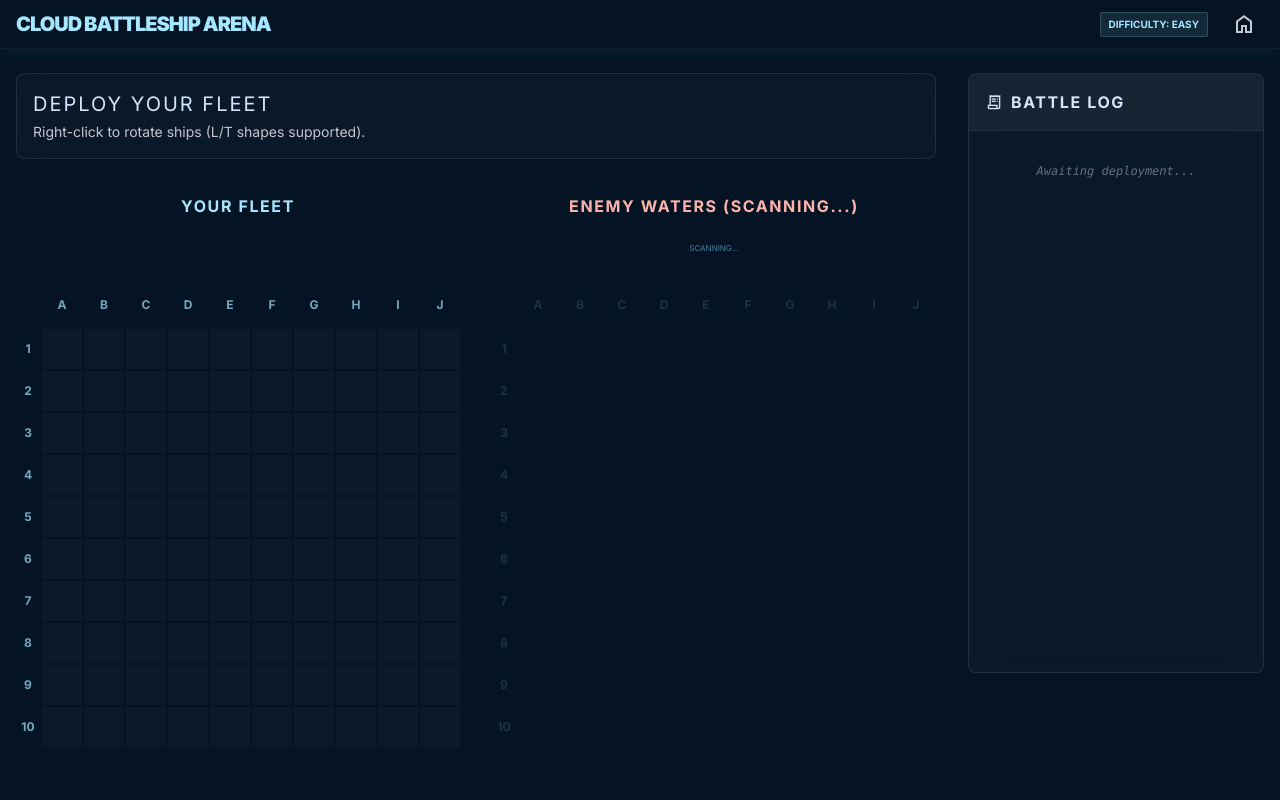
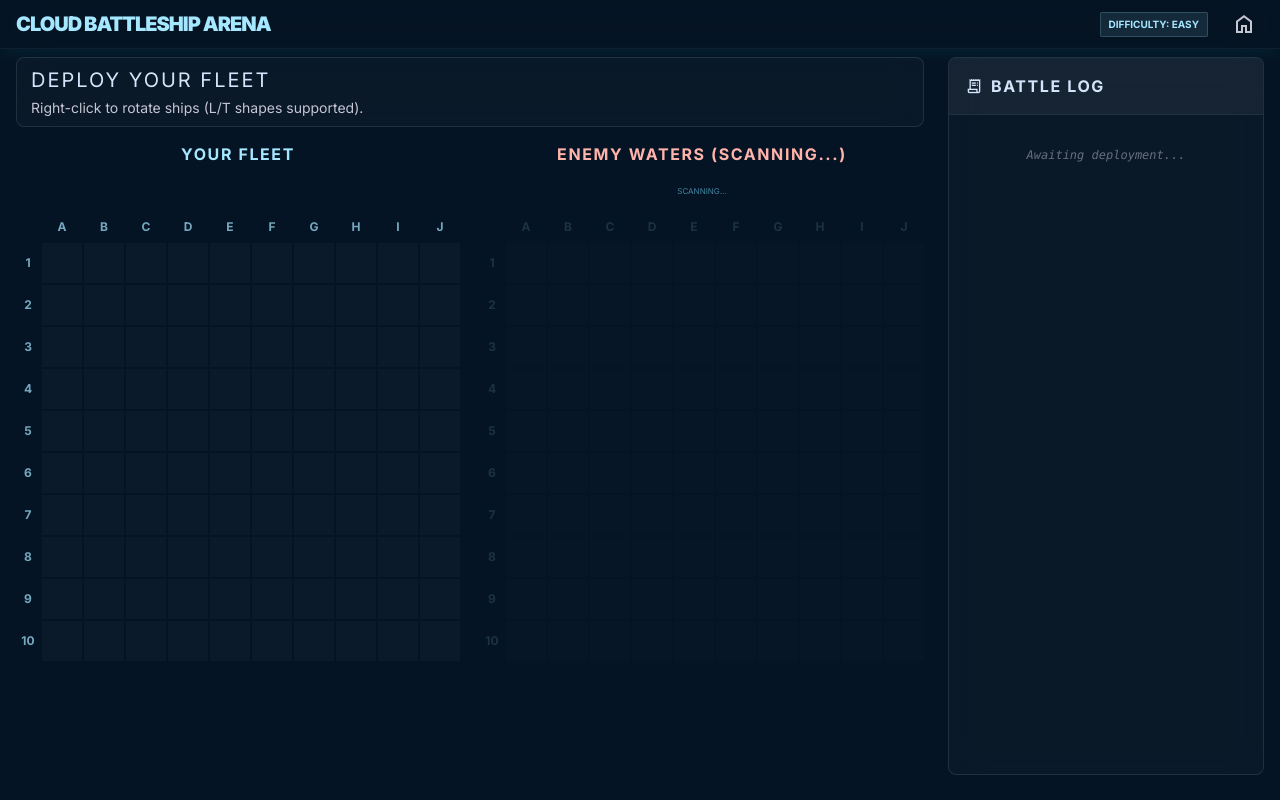
Before and after one commit to HaoAboutMe/AWS_Cloud_Battleship_Arena, a React (Vite) app in the folder FrontEnd/: page /game in a window 1280 px wide. Built offline with nearby package versions, Linux system fonts and the light colour scheme.

Commit message:
feat(game): overhaul fleet placement and combat effects

```diff
--- a/FrontEnd/src/pages/Game.jsx
+++ b/FrontEnd/src/pages/Game.jsx
@@ -11,6 +11,7 @@ import "./GameEffects.css";
 const BOARD_SIZE = 10;
 const CELL_SIZE = 40;
 const CELL_GAP = 2;
+const COORD_HEADER_HEIGHT = 24;
 const SHIP_CELL_PADDING = 0;
 const SHIP_IMAGE_SCALE = 1.22;
 const L_SHIP_IMAGE_SCALE = 1.15;
@@ -202,6 +203,37 @@ function Game() {
         };
     };
 
+    const getPlacedShipSelectionAt = (row, col, board = playerBoard) => {
+        const directSelection = getPlacedShipSelection(board[row][col], board);
+        if (directSelection) return directSelection;
+
+        for (const boardRow of board) {
+            for (const cell of boardRow) {
+                if (!cell.shipRoot || !cell.shipBounds) continue;
+
+                const insideBounds = row >= cell.row
+                    && row < cell.row + cell.shipBounds.rows
+                    && col >= cell.col
+                    && col < cell.col + cell.shipBounds.cols;
+
+                if (insideBounds) {
+                    const shipDef = getShipDefById(cell.shipTypeId);
+                    if (!shipDef) return null;
+
+                    return {
+                        shipId: cell.shipId,
+                        shipDef,
+                        rotation: cell.shipRotation,
+                        row: cell.row,
+                        col: cell.col,
+                    };
+                }
+            }
+        }
+
+        return null;
+    };
+
     const selectPlacedShip = (cell, board = playerBoard) => {
         const placedShip = getPlacedShipSelection(cell, board);
         if (!placedShip) return;
@@ -247,15 +279,34 @@ function Game() {
             const newBoard = cloneBoard(prevBoard);
             clearShipFromBoard(newBoard, shipToRotate.shipId);
 
-            if (!placeShip(newBoard, shipToRotate.row, shipToRotate.col, shipToRotate.shipDef, nextRotation)) {
+            const candidateRoots = [
+                [shipToRotate.row, shipToRotate.col],
+                [shipToRotate.row - 1, shipToRotate.col],
+                [shipToRotate.row, shipToRotate.col - 1],
+                [shipToRotate.row + 1, shipToRotate.col],
+                [shipToRotate.row, shipToRotate.col + 1],
+                [shipToRotate.row - 1, shipToRotate.col - 1],
+                [shipToRotate.row - 1, shipToRotate.col + 1],
+                [shipToRotate.row + 1, shipToRotate.col - 1],
+                [shipToRotate.row + 1, shipToRotate.col + 1],
+            ];
+            const nextRoot = candidateRoots.find(([row, col]) =>
+                canPlaceShip(newBoard, row, col, shipToRotate.shipDef, nextRotation)
+            );
+
+            if (!nextRoot) {
                 return prevBoard;
             }
 
-            const newShipId = newBoard[shipToRotate.row][shipToRotate.col].shipId;
+            const [nextRow, nextCol] = nextRoot;
+            placeShip(newBoard, nextRow, nextCol, shipToRotate.shipDef, nextRotation);
+            const newShipId = newBoard[nextRow][nextCol].shipId;
             setSelectedShip({
                 ...shipToRotate,
                 shipId: newShipId,
                 rotation: nextRotation,
+                row: nextRow,
+                col: nextCol,
             });
             setRotation(nextRotation);
             return newBoard;
@@ -284,18 +335,6 @@ function Game() {
             setRotation(currentShip.rotations[0]);
         }
     }, [currentShipIndex]);
-
-    // Right click rotation
-    useEffect(() => {
-        const handleContextMenu = (e) => {
-            e.preventDefault();
-            if (gameState === 'PLACEMENT') {
-                rotateShip();
-            }
-        };
-        document.addEventListener("contextmenu", handleContextMenu);
-        return () => document.removeEventListener("contextmenu", handleContextMenu);
-    }, [gameState, rotateShip]);
 
     // Timer Tick
     useEffect(() => {
@@ -408,14 +447,18 @@ function Game() {
         if (gameState !== 'PLAYER_TURN') return;
 
         // We only check this to prevent obvious double clicks on already hit cells
-        if (enemyBoard[r][c].isHit) return;
+        if (enemyBoard[r][c].isHit && !enemyBoard[r][c].autoMarked) return;
 
         clearInterval(timerRef.current);
 
         setEnemyBoard(prevBoard => {
-            if (prevBoard[r][c].isHit) return prevBoard; // prevent fast double click issues
+            if (prevBoard[r][c].isHit && !prevBoard[r][c].autoMarked) return prevBoard;
 
             const newEnemyBoard = [...prevBoard.map(row => [...row.map(c => ({...c}))])];
+            if (newEnemyBoard[r][c].autoMarked) {
+                newEnemyBoard[r][c].isHit = false;
+                newEnemyBoard[r][c].autoMarked = false;
+            }
             const shotResult = fireAt(newEnemyBoard, r, c);
 
             const colLetter = String.fromCharCode(65 + c);
@@ -428,7 +471,7 @@ function Game() {
                 triggerBoardShake("enemy");
                 setStats(prev => ({ ...prev, hits: prev.hits + 1 }));
                 if (shotResult.isSunk) {
-                    const sunkCells = markWaterAroundSunkShip(newEnemyBoard, shotResult.shipId);
+                    const sunkCells = markWaterAroundSunkShip(newEnemyBoard, shotResult.shipId, false);
                     setStats(prev => ({ ...prev, shipsDestroyed: prev.shipsDestroyed + 1 }));
                     setEnemyShipsSunk(prev => [...prev, shotResult.shipTypeId]);
                     setEnemySunkShipIds(prev => prev.includes(shotResult.shipId)
@@ -466,8 +509,7 @@ function Game() {
         if (gameState !== 'READY') return;
         if (event.button !== 0) return;
 
-        const clickedCell = playerBoard[r][c];
-        const placedShip = getPlacedShipSelection(clickedCell);
+        const placedShip = getPlacedShipSelectionAt(r, c);
         if (!placedShip) return;
 
         event.preventDefault();
@@ -550,10 +592,16 @@ function Game() {
 
     const handlePlayerCellContextMenu = (event, r, c) => {
         event.preventDefault();
+        event.stopPropagation();
+
+        if (gameState === 'PLACEMENT') {
+            rotateShip();
+            return;
+        }
+
         if (gameState !== 'READY') return;
 
-        const clickedCell = playerBoard[r][c];
-        const placedShip = getPlacedShipSelection(clickedCell);
+        const placedShip = getPlacedShipSelectionAt(r, c);
         if (!placedShip) return;
 
         setDraggedShip(null);
@@ -780,12 +828,12 @@ function Game() {
         return (
             <div className="flex flex-col select-none">
                 <div className="flex mb-1" style={{ gap: `${CELL_GAP}px` }}>
-                    <div className="w-6 h-6"></div>
+                    <div style={{ width: "24px", height: `${COORD_HEADER_HEIGHT}px` }} />
                     {letters.map((l) => (
                         <div
                             key={l}
                             className="flex items-center justify-center text-secondary/70 font-bold text-xs"
-                            style={{ width: `${CELL_SIZE}px`, height: `${CELL_SIZE}px` }}
+                            style={{ width: `${CELL_SIZE}px`, height: `${COORD_HEADER_HEIGHT}px` }}
                         >
                             {l}
                         </div>
@@ -827,7 +875,7 @@ function Game() {
                                     const isCellHit = cell.isHit;
                                     const isCellMiss = isCellHit && !cell.hasShip;
                                     const isCellShipHit = isCellHit && cell.hasShip;
-                                    const isSunkShipCell = sunkShipIds.includes(cell.shipId);
+                                    const isSunkShipCell = cell.hasShip && sunkShipIds.includes(cell.shipId);
                                     const isRevealedEnemyShipCell = isEnemy && isSunkShipCell;
                                     const sunkCellIndex = sunkEffect?.boardSide === boardSide
                                         ? sunkEffect.cells.findIndex(pos => pos.row === r && pos.col === c)
@@ -928,12 +976,12 @@ function Game() {
                 </div>
             </header>
 
-            <main className="flex-1 w-full max-w-[1440px] mx-auto px-gutter py-6 flex flex-col lg:flex-row gap-8">
+            <main className="game-main flex-1 w-full max-w-[1440px] mx-auto px-gutter flex flex-col lg:flex-row">
 
                 {/* Boards Section */}
-                <div className="flex-1 flex flex-col gap-8">
+                <div className="game-board-column flex-1 flex flex-col">
                     {/* Status Header */}
-                    <div className="glass-card p-4 rounded-xl border border-white/10 flex justify-between items-center">
+                    <div className="game-status glass-card rounded-xl border border-white/10 flex justify-between items-center">
                         <div>
                             <h2 className="font-display-lg text-xl uppercase tracking-widest text-on-surface">
                                 {gameState === 'PLACEMENT' || gameState === 'READY' ? "Deploy Your Fleet" : "Sector Command"}
@@ -951,7 +999,7 @@ function Game() {
                         {gameState === 'READY' && (
                             <button
                                 onClick={beginBattle}
-                                className="bg-secondary text-on-secondary-fixed font-bold px-8 py-3 rounded-sm hover:bg-secondary-container transition-all active:scale-95 tracking-widest"
+                                className="bg-secondary text-on-secondary-fixed font-bold px-8 py-2 rounded-sm hover:bg-secondary-container transition-all active:scale-95 tracking-widest"
                             >
                                 READY
                             </button>
@@ -966,7 +1014,7 @@ function Game() {
                         )}
                     </div>
 
-                    <div className="flex flex-col lg:flex-row gap-8 justify-center items-center lg:items-start">
+                    <div className="game-boards flex flex-col lg:flex-row justify-center items-center lg:items-start">
                         {/* Player Board */}
                         <div className="battle-board-section flex flex-col items-center">
                             <div className="board-heading">
@@ -1032,7 +1080,7 @@ function Game() {
                 </div>
 
                 {/* Battle Log Section */}
-                <div className="w-full lg:w-[350px] flex flex-col gap-4">
+                <div className="game-log-column w-full lg:w-[350px] flex flex-col gap-4">
                     <div className="glass-card flex-1 flex flex-col rounded-xl overflow-hidden border border-white/10 min-h-[300px] lg:max-h-[600px]">
                         <div className="p-4 border-b border-white/5 bg-white/5">
                             <h3 className="font-bold text-on-surface uppercase tracking-widest flex items-center gap-2">
--- a/FrontEnd/src/pages/GameEffects.css
+++ b/FrontEnd/src/pages/GameEffects.css
@@ -634,6 +634,34 @@
     height: 42px;
 }
 
+.game-main {
+    gap: 24px;
+    padding-top: 14px;
+    padding-bottom: 10px;
+}
+
+.game-board-column {
+    gap: 18px;
+}
+
+.game-status {
+    min-height: 78px;
+    padding: 12px 16px;
+}
+
+.game-boards {
+    gap: 24px;
+}
+
+.game-log-column > .glass-card {
+    min-height: 260px;
+    max-height: calc(100vh - 82px);
+}
+
+.board-heading {
+    height: 82px;
+}
+
 @media (max-width: 720px) {
     .fleet-image-panel,
     .fleet-image-panel-placeholder {
@@ -645,3 +673,31 @@
         gap: 6px;
     }
 }
+
+@media (max-height: 820px) and (min-width: 1024px) {
+    .game-main {
+        padding-top: 8px;
+        padding-bottom: 6px;
+    }
+
+    .game-board-column {
+        gap: 12px;
+    }
+
+    .game-status {
+        min-height: 68px;
+        padding: 8px 14px;
+    }
+
+    .game-boards {
+        gap: 20px;
+    }
+
+    .board-heading {
+        height: 76px;
+    }
+
+    .fleet-image-panel {
+        top: 34px;
+    }
+}
```
Also changed, not shown: FrontEnd/src/game/GameLogic.js (+4 -11 lines).
